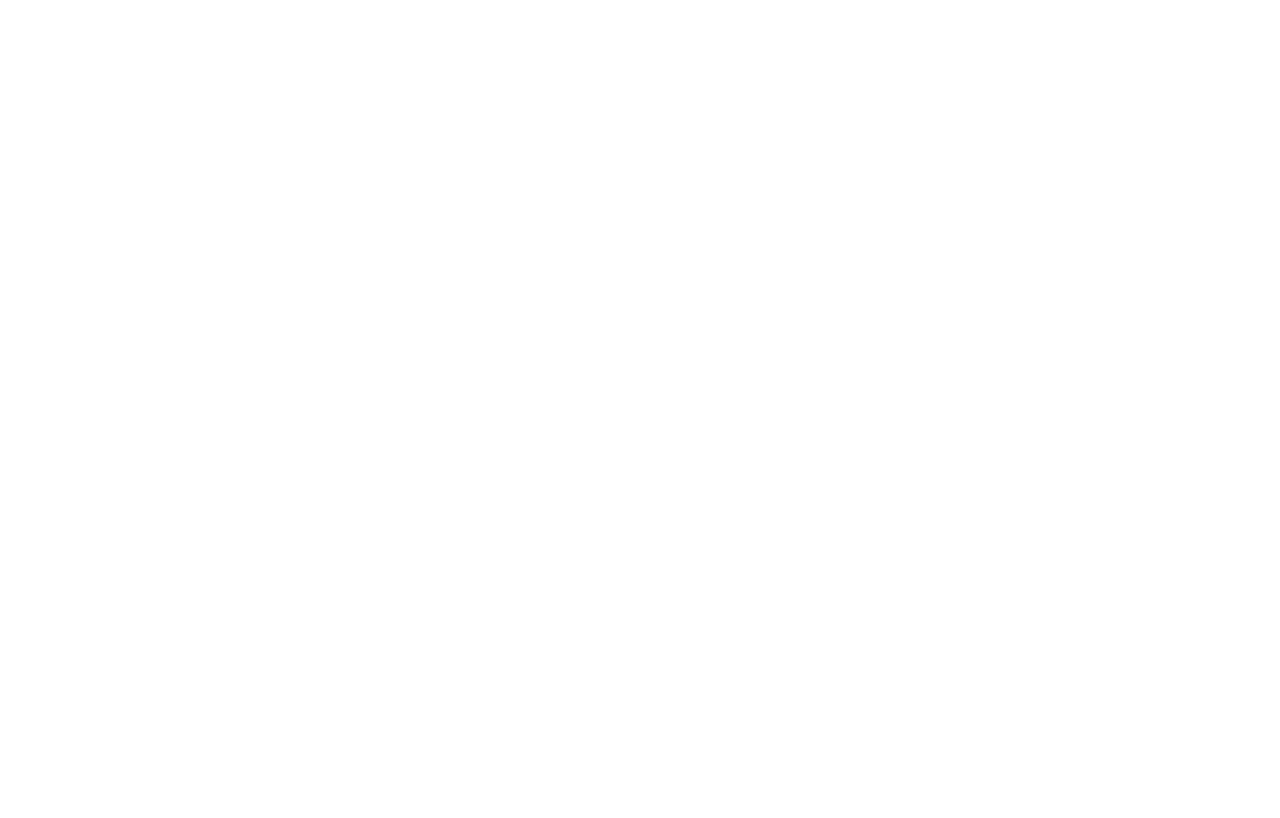
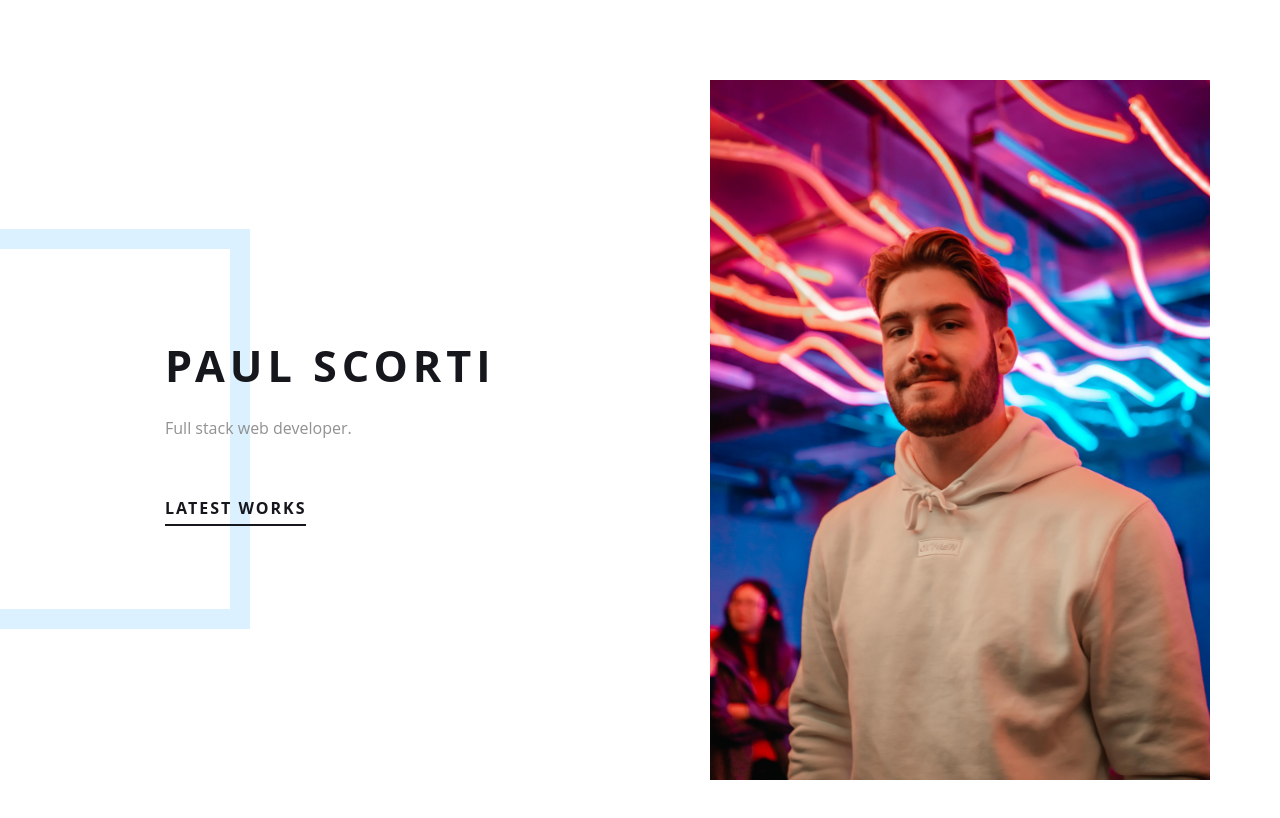
Before and after one commit to Scorti-Paul/branding_portfolio, a plain HTML site: page index.html in a window 1280 px wide. Drawn offline with Linux system fonts and the light colour scheme; a web font is replaced by a local one.

Commit message:
HTML & Style the top section

```diff
--- /dev/null
+++ b/css/main.css
@@ -0,0 +1,8 @@
+@import "./reset.css";
+@import "@import url('https://fonts.googleapis.com/css?family=Open+Sans:300,400,600,700&display=swap')";
+@import "./top-section.css";
+
+.container {
+  max-width: 1400px;
+  margin: 0 auto;
+}
--- /dev/null
+++ b/css/reset.css
@@ -0,0 +1,129 @@
+* {
+  box-sizing: border-box;
+}
+
+html,
+body,
+div,
+span,
+applet,
+object,
+iframe,
+h1,
+h2,
+h3,
+h4,
+h5,
+h6,
+p,
+blockquote,
+pre,
+a,
+abbr,
+acronym,
+address,
+big,
+cite,
+code,
+del,
+dfn,
+em,
+img,
+ins,
+kbd,
+q,
+s,
+samp,
+small,
+strike,
+strong,
+sub,
+sup,
+tt,
+var,
+b,
+u,
+i,
+center,
+dl,
+dt,
+dd,
+ol,
+ul,
+li,
+fieldset,
+form,
+label,
+legend,
+table,
+caption,
+tbody,
+tfoot,
+thead,
+tr,
+th,
+td,
+article,
+aside,
+canvas,
+details,
+embed,
+figure,
+figcaption,
+footer,
+header,
+hgroup,
+menu,
+nav,
+output,
+ruby,
+section,
+summary,
+time,
+mark,
+audio,
+video {
+  margin: 0;
+  padding: 0;
+  border: 0;
+  font-size: 100%;
+  font: inherit;
+  vertical-align: baseline;
+  font-family: "Open Sans", sans-serif;
+}
+/* HTML5 display-role reset for older browsers */
+article,
+aside,
+details,
+figcaption,
+figure,
+footer,
+header,
+hgroup,
+menu,
+nav,
+section {
+  display: block;
+}
+body {
+  line-height: 1;
+}
+ol,
+ul {
+  list-style: none;
+}
+blockquote,
+q {
+  quotes: none;
+}
+blockquote:before,
+blockquote:after,
+q:before,
+q:after {
+  content: "";
+  content: none;
+}
+table {
+  border-collapse: collapse;
+  border-spacing: 0;
+}
--- /dev/null
+++ b/css/top-section.css
@@ -0,0 +1,69 @@
+#top {
+}
+
+#top .container {
+  display: grid;
+  grid-template-columns: 1fr 1fr;
+  padding: 80px 0;
+  align-items: center;
+}
+#top .info {
+  padding: 15px;
+  position: relative;
+  left: 150px;
+}
+
+#top .info .blue-square {
+  border: 20px solid #dbf1ff;
+  width: 400px;
+  height: 400px;
+  position: absolute;
+  top: -100px;
+  left: -300px;
+  z-index: 0;
+}
+
+#top .info h1 {
+  position: relative;
+  font-size: 2.7rem;
+  text-transform: uppercase;
+  font-weight: 700;
+  color: #15171c;
+  margin-bottom: 2rem;
+  z-index: 1;
+  letter-spacing: 5px;
+}
+
+#top .info p {
+  position: relative;
+  color: #919191;
+  margin-bottom: 4rem;
+  z-index: 1;
+}
+
+#top .info a {
+  position: relative;
+  color: #15171c;
+  text-decoration: none;
+  font-weight: 600;
+  border-bottom: 2px solid #15171c;
+  padding-bottom: 5px;
+  text-transform: uppercase;
+  z-index: 1;
+  font-weight: 700;
+  letter-spacing: 2px;
+}
+
+#top .img {
+}
+
+#top .img .bg-img {
+  background: url("./../img/port_img.jpg");
+  background-position: center center;
+  background-repeat: no-repeat;
+  background-size: cover;
+  width: 100%;
+  max-width: 500px;
+  height: 700px;
+  margin: 0 auto;
+}
--- a/index.html
+++ b/index.html
@@ -5,10 +5,23 @@
     <meta charset="UTF-8">
     <meta name="viewport" content="width=device-width, initial-scale=1.0">
     <title>Portfolio</title>
+    <link rel="stylesheet" href="./css/main.css">
 </head>
 
 <body>
-
+    <section id="top">
+        <div class="container">
+            <div class="info">
+                <div class="blue-square"></div>
+                <h1>Paul Scorti</h1>
+                <p>Full stack web developer.</p>
+                <a href="#">Latest Works</a>
+            </div>
+            <div class="img">
+                <div class="bg-img"></div>
+            </div>
+        </div>
+    </section>
 </body>
 
 </html>
```
Also changed, not shown: img/port_img.jpg (added).
